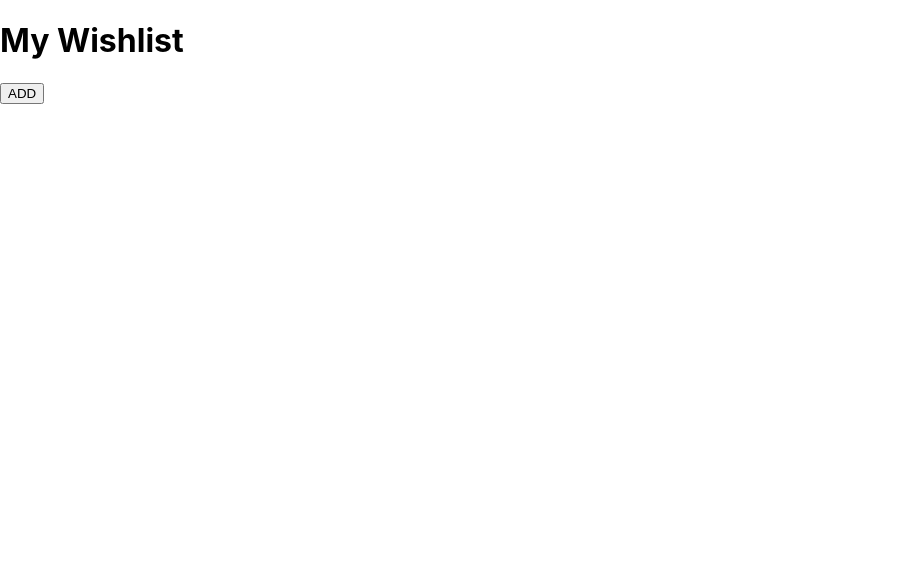
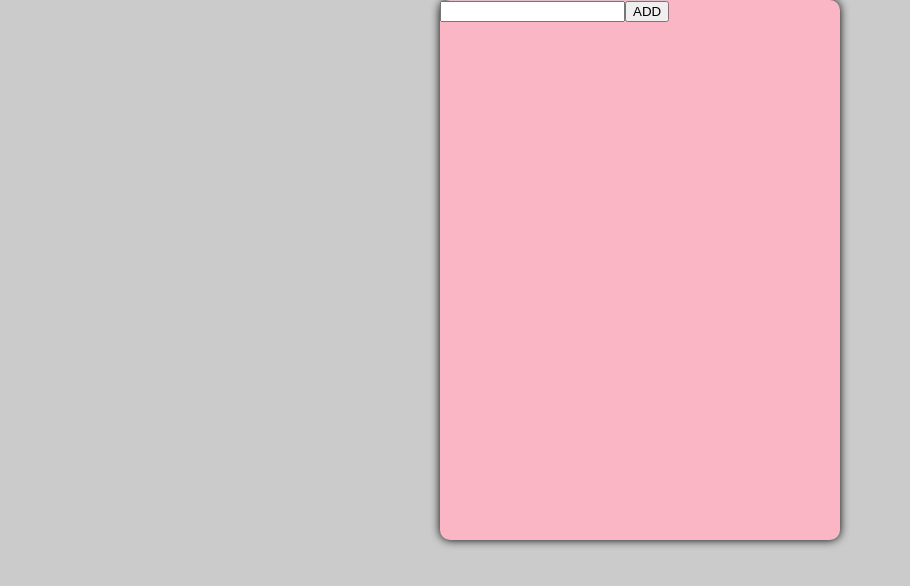
Before and after one commit to chenpoyi/santa-wish-list, a React (Create React App) app: page / in a window 1280 px wide. Shown: the top 586 px of the page, without its empty margins (0-910 px from the left). Built offline with nearby package versions, Linux system fonts and the light colour scheme.

Commit message:
Add some initial styling. Setting up all components.

```diff
--- a/src/App.jsx
+++ b/src/App.jsx
@@ -16,15 +16,46 @@ const mapDispatchToProps = (dispatch) => {
 };
 
 const App = function (props) {
+  const [input, setInput] = React.useState(''); //Store the input in the input box
+
+  const handleChange = function(event){
+    setInput(event.target.value);
+  };
+  const handleAdd = function(){
+    console.log('ADDING')
+    setInput('');
+    props.addItem(input);
+  };
   return (
-    <div className="App-container">
-      <h1>My Wishlist</h1>
-      {props.wishList}
-      <button onClick={()=>{props.addItem('Hello')}}>ADD</button>
-    </div>
+      <div className="wrapper">
+      <Wishlist items={props.wishList}/>
+      <input value={input} onChange={(e) => {handleChange(e)}}/>
+      <button onClick={()=>{handleAdd()}}>ADD</button>
+      </div>
+
   );
 };
 
+const Wishlist = function(props){
 
+  const generateList = () => {
+    return props.items.map((item) => {
+      return <WishlistItem item />
+    })
+  }
+  return(
+    <div>
+      {props.items}
+    </div>
+  )
+}
+
+const WishlistItem = function(props){
+  return(
+    <li>
+      {props.item}
+    </li>
+  )
+}
 
 export default connect(mapStateToProps, mapDispatchToProps) (App);
--- a/src/index.css
+++ b/src/index.css
@@ -5,9 +5,21 @@ body {
     sans-serif;
   -webkit-font-smoothing: antialiased;
   -moz-osx-font-smoothing: grayscale;
+  display: flex;
+  justify-content: center;
+  align-items: center;
+  background-color: rgba(202,203,202,255);
 }
 
 code {
   font-family: source-code-pro, Menlo, Monaco, Consolas, 'Courier New',
     monospace;
 }
+
+.wrapper{
+  background-color: rgba(250,182,197,255);
+  height: 540px;
+  width: 400px;
+  border-radius: 10px;
+  box-shadow: 0px 0px 10px black;
+}
```
